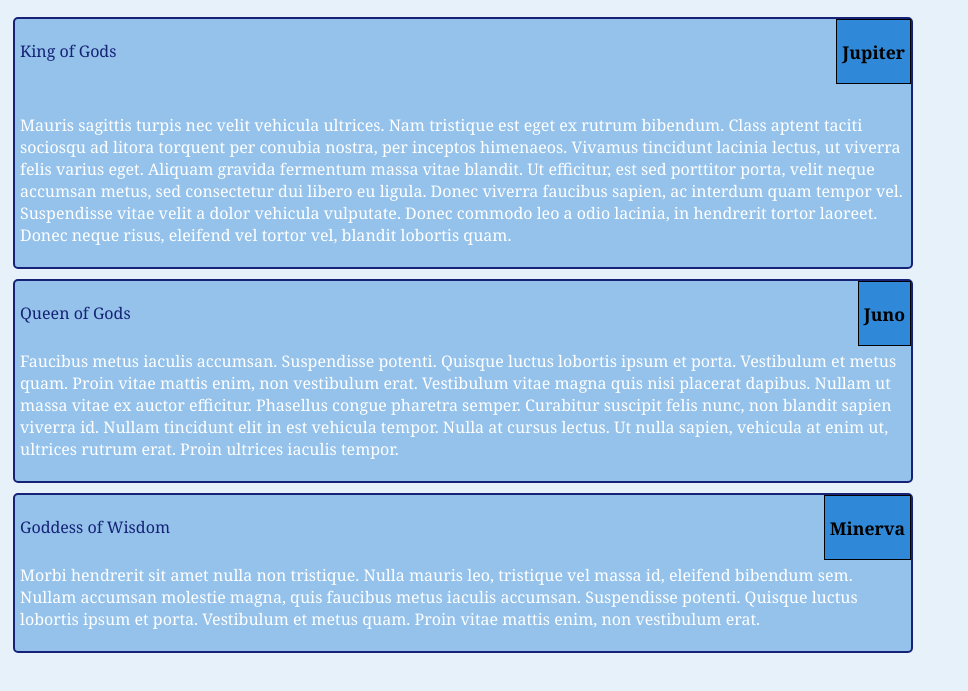
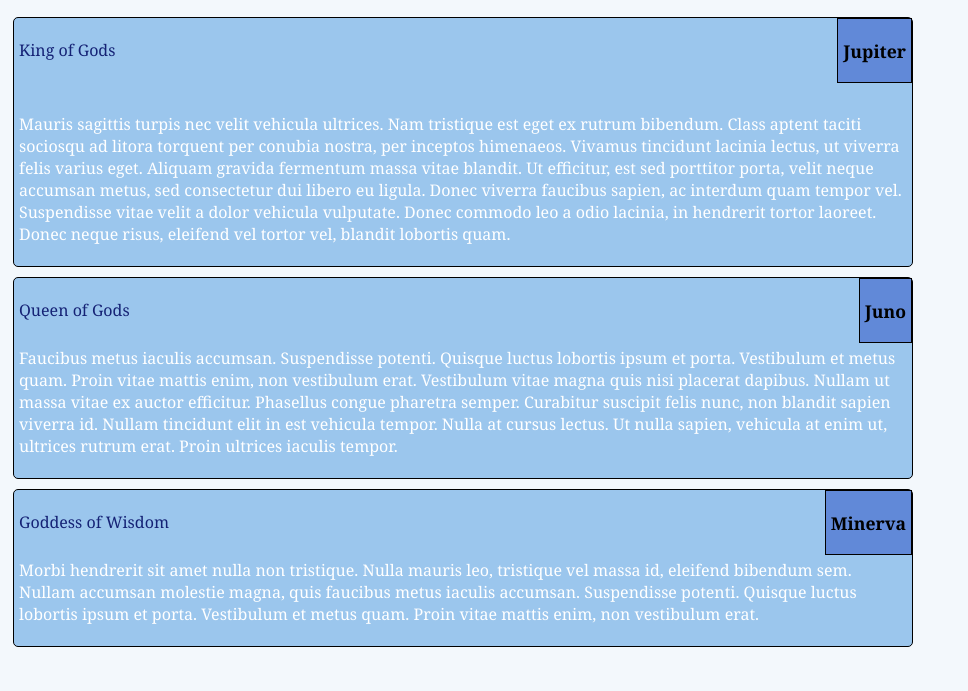
Before and after one commit to Reztocha/mod2assign, a plain HTML site: page index.html in a window 1280 px wide. Shown: the part 49-740 px from the top of the page, without its empty margins (0-968 px from the left). Drawn offline with Linux system fonts and the light colour scheme.

Commit message:
Positioning, Borders, and Headers
Borders changed, headers dependant on width, gave up on
absolute/relative positioning

```diff
--- a/stylesheets/style.css
+++ b/stylesheets/style.css
@@ -4,18 +4,21 @@
 }
 body {
 	font-family: Georgia, Times New Roman, Times, serif;
+	background-color: rgba(23, 123, 212, 0.05);
 }
 header h1 {
-font-size: 130%;
+	font-size: 130%;
 }
 h1 {
 	font-size: 110%;
 }
+section, .title {
+	border: 1px solid #000000;
+}
 .title {
+	background-color: rgba(83, 123, 212, 0.8);
+	padding: 5px;
 	float: right;
-	background-color: rgba(23, 123, 212, 0.8);
-	padding: 5px;
-	border: 1px solid black;
 }
 section {
 	background-color: rgba(23, 123, 212, 0.4);
@@ -23,7 +26,6 @@ section {
 	float: left;
 	margin: 5px;
 	border-radius: 5px;
-	border: 2px solid #152275;
 }
 section p {
 	padding: 5px;
@@ -35,9 +37,6 @@ section p:nth-child(2) {
 
 /*Medium sized Devices*/
 @media (min-width: 768px) and (max-width: 991px) {
-	body {
-		background-color: rgba(23, 123, 212, 0.05);
-	}
 	section {
 		width: 200px;
 	}
@@ -46,10 +45,7 @@ section p:nth-child(2) {
 /*Large Devices*/
 @media (min-width: 992px){
 	header h1 {
-	font-size: 140%;
-	}
-	body {
-		background-color: rgba(23, 123, 212, 0.1);
+		font-size: 140%;
 	}
 	section {
 		width: 900px;
```
